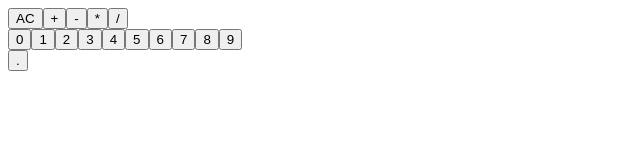
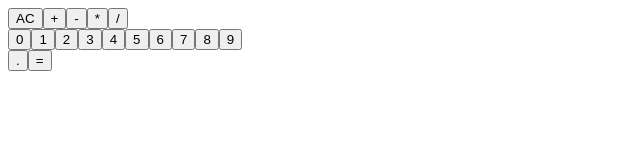
Before and after one commit to rajputd/React-Calculator, a React app: page / in a window 1280 px wide. Shown: the top 160 px of the page, without its empty margins (0-640 px from the left). Built offline with nearby package versions, Linux system fonts and the light colour scheme.

Commit message:
Add equals button to Calculator component

```diff
--- a/src/components/Calculator.js
+++ b/src/components/Calculator.js
@@ -15,6 +15,7 @@ class Calculator extends Component {
     this.handleDecimalClick = this.handleDecimalClick.bind(this);
     this.handleClearClick = this.handleClearClick.bind(this);
     this.handleOperatorClick = this.handleOperatorClick.bind(this);
+    this.handleEqualsClick = this.handleEqualsClick.bind(this);
   }
 
   handleNumberClick(event) {
@@ -58,6 +59,28 @@ class Calculator extends Component {
 
   }
 
+  handleEqualsClick(event) {
+    const calculation = this.state.calculation;
+
+    //If there is no calculation to perform, do nothing
+    if (calculation.length == 0) {
+      return;
+    }
+
+    const current = this.state.current;
+
+    //if current value is a number, add it and perform calculation
+    if (/(\d|\d\.\d)/.test(current)) {
+      this.setState({calculation: calculation + current + '=', current: ''});
+    }
+
+    //if current value is an op, toss it and perform calculation
+    if (/(\+|-|\/|\*)/.test(current)) {
+      this.setState({calculation: calculation + '=', current: ''});
+    }
+
+  }
+
   render() {
     return (
       <div>
@@ -72,10 +95,10 @@ class Calculator extends Component {
           ].map(
             (operator) => {
               return <CalcButton
-                      key={operator.id}
-                      id={operator.id}
-                      value={operator.value}
-                      onClick={this.handleOperatorClick}
+                        key={operator.id}
+                        id={operator.id}
+                        value={operator.value}
+                        onClick={this.handleOperatorClick}
                      />;
             }
           )
@@ -95,6 +118,7 @@ class Calculator extends Component {
           }
         </div>
         <CalcButton id="decimal" value="." onClick={this.handleDecimalClick} />
+        <CalcButton id="equals" value="=" onClick={this.handleEqualsClick} />
       </div>
     )
   }
```
